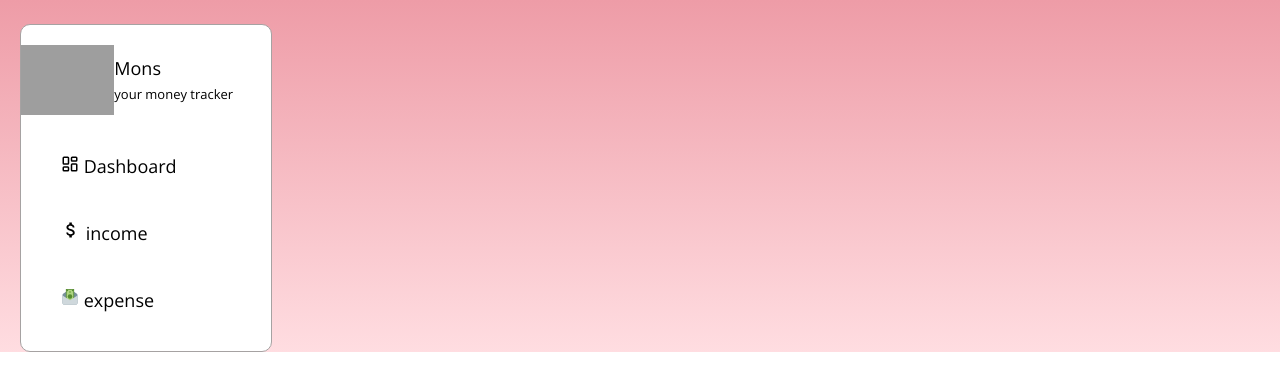
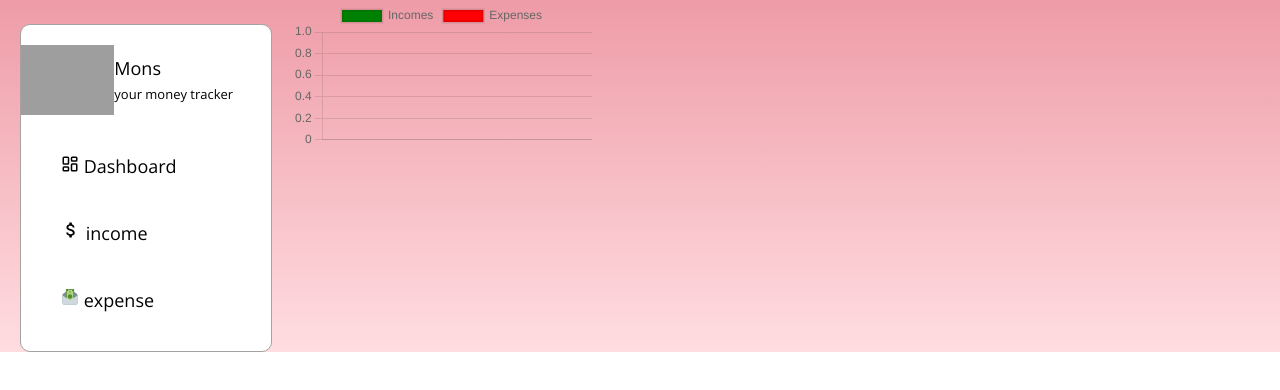
Before and after one commit to vikashmishra1234/Expense-Tracker, a React (Vite) app: page / in a window 1280 px wide. Shown: the top 390 px of the page. Built offline with nearby package versions, Linux system fonts and the light colour scheme; grey boxes are pictures that could not be loaded; a web font is replaced by a local one.

Commit message:
second commit

```diff
--- a/package.json
+++ b/package.json
@@ -11,7 +11,10 @@
   },
   "dependencies": {
     "axios": "^1.6.7",
+    "chart.js": "^4.4.2",
+    "moment": "^2.30.1",
     "react": "^18.2.0",
+    "react-chartjs-2": "^5.2.0",
     "react-dom": "^18.2.0",
     "react-icon": "^1.0.0",
     "react-icons": "^5.0.1",
--- a/src/App.jsx
+++ b/src/App.jsx
@@ -4,6 +4,7 @@ import Sidebar from './components/sidebar/Sidebar';
 import ContextState from './components/context/ContextState';
 import { BrowserRouter as Router,Routes,Route } from 'react-router-dom';
 import AddExpense from './components/income/AddExpense';
+import Dashboard from './components/Dashboard/Dashboard';
 const App = () => {
   return (
     <ContextState>
@@ -12,6 +13,7 @@ const App = () => {
       <Router>
         <Sidebar/>
         <Routes>
+          <Route exact path='/' element={<Dashboard/>}/>
           <Route exact path='/income' element={<AddIncome/>}/>
           <Route exact path='/expense' element={<AddExpense/>}/>
         </Routes>
--- a/src/components/Api.jsx
+++ b/src/components/Api.jsx
@@ -22,10 +22,10 @@ export const Expenses = async(data)=>{
 
 export const getexpense = async()=>{
     try {
-        const res = await axios.get('http://localhost:5000/api/products/expense')
+        const res = await axios.get('https://backend-expense-tracker-79np.onrender.com/api/products/expense')
         return res.data;
     } catch (error) {
-        console.log("error while adding income");
+        console.log(error.message+"error while getting expenses");
         return error.message;
     }
 }
--- /dev/null
+++ b/src/components/Dashboard/Chart.jsx
@@ -0,0 +1,68 @@
+import React, { useContext } from 'react'
+import { Chart as Chartjs,
+CategoryScale,
+LinearScale,
+PointElement,
+LineElement,
+Title,
+Tooltip,
+Legend,
+ArcElement } from 'chart.js';
+import { Line } from 'react-chartjs-2';
+import ContextProvider from '../context/ContextProvider';
+
+Chartjs.register(
+    CategoryScale,
+LinearScale,
+PointElement,
+LineElement,
+Title,
+Tooltip,
+Legend,
+ArcElement,
+)
+
+
+const Chart = () => {
+    const {Incomes,Expenses} = useContext(ContextProvider);
+    const data = {
+        labels:Incomes.map((inc)=>{
+            const {createdAt}= inc;
+            return createdAt;
+        }),
+        datasets:[
+            {
+                label:'Incomes',
+                data:[
+                    ...Incomes.map((inc)=>{
+                        const {amount}= inc;
+                        return amount
+                    })
+                ],
+                backgroundColor:'green',
+                tension:.2
+            },
+            {
+                label:'Expenses',
+                data:[
+                    ...Expenses.map((exp)=>{
+                        const {amount}= exp;
+                        return amount
+                    })
+                ],
+                backgroundColor:'red',
+                tension:.2
+            },
+        ]
+
+
+    }
+  return (
+    <div>
+      <Line data={data}/>
+    </div>
+  )
+}
+
+
+export default Chart
--- /dev/null
+++ b/src/components/Dashboard/Dashboard.jsx
@@ -0,0 +1,13 @@
+import React from 'react'
+import Chart from './Chart'
+
+const Dashboard = () => {
+  return (
+    <div>
+    <Chart/>
+
+    </div>
+  )
+}
+
+export default Dashboard
```
Also changed, not shown: 1 other file (tests, documents, lock files or other folders).
